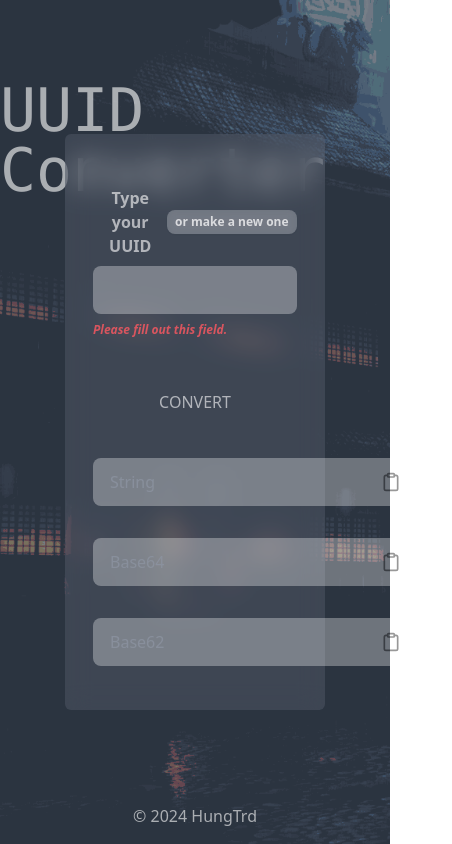
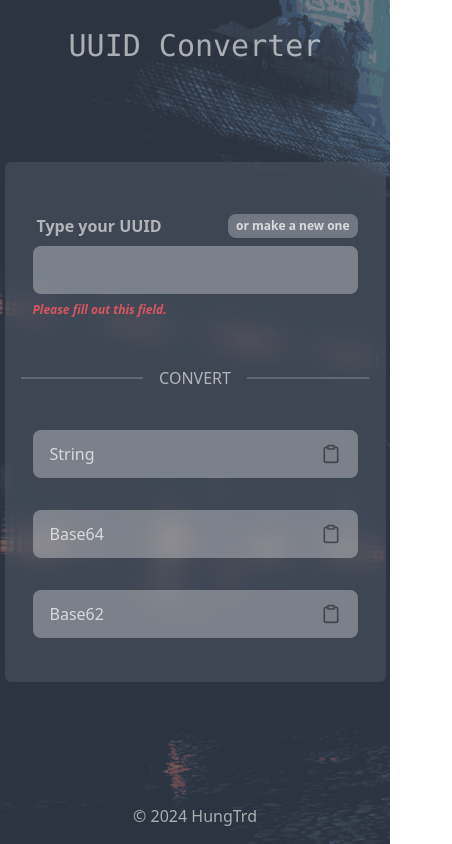
Before and after one commit to hungtrd/uuidconv, a plain HTML site: page index.html in a window 390 px wide. Shown: the whole page, 452 px wide, since content can reach past the window. Drawn offline with nearby package versions, Linux system fonts and the light colour scheme; no server answers.

Commit message:
fix responsive

```diff
--- a/index.html
+++ b/index.html
@@ -16,9 +16,9 @@
 <body>
   <div class="hero min-h-screen" style="background-image: url(./public/images/bg.png)">
     <div class="hero-overlay bg-opacity-60"></div>
-    <h1 class="font-mono text-6xl text-white opacity-60 mt-20 self-start">UUID Converter</h1>
+    <h1 class="font-mono sm:text-6xl text-3xl text-white opacity-60 sm:mt-20 mt-7 self-start ">UUID Converter</h1>
     <div
-      class="hero-content text-center text-neutral-content w-2/3 rounded-box bg-gray-500 rounded-md bg-clip-padding backdrop-filter backdrop-blur-md bg-opacity-30">
+      class="hero-content text-center text-neutral-content md:w-2/3 sm:w-3/4 rounded-box bg-gray-500 rounded-md bg-clip-padding backdrop-filter backdrop-blur-md bg-opacity-30">
       <div class="w-full">
         <div class="flex w-full flex-col md:flex-row">
           <div class="grid p-3 h-auto flex-grow card rounded-box place-items-center">
@@ -44,14 +44,14 @@
           </div>
 
           <div
-            class="divider divider-horizontal w-auto text-white opacity-60 after:bg-white after:opacity-30 before:bg-white before:opacity-30">
+            class="divider md:divider-horizontal w-auto text-white opacity-60 after:bg-white after:opacity-30 before:bg-white before:opacity-30">
             CONVERT
           </div>
 
           <div class="grid p-3 h-auto flex-grow card rounded-box place-items-center">
             <label class="input w-full flex items-center gap-2 m-4 hover:!cursor-default opacity-80 bg-opacity-40">
-              <input type="text" id="stringUUID" class="grow text-white hover:!cursor-default" placeholder="String"
-                readonly />
+              <input type="text" id="stringUUID" class="grow text-white placeholder-white hover:!cursor-default"
+                placeholder="String" readonly />
               <div class="tooltip tooltip-primary tooltip-right" data-tip="copy">
                 <svg xmlns="http://www.w3.org/2000/svg"
                   class="w-5 h-5 opacity-50 text-white hover:opacity-90 hover:cursor-pointer hover:fill-white"
@@ -63,8 +63,8 @@
               </div>
             </label>
             <label class="input w-full flex items-center gap-2 m-4 hover:!cursor-default opacity-80 bg-opacity-40">
-              <input type="text" id="base64UUID" class="grow text-white hover:!cursor-default" placeholder="Base64"
-                readonly />
+              <input type="text" id="base64UUID" class="grow text-white placeholder-white hover:!cursor-default"
+                placeholder="Base64" readonly />
               <div class="tooltip tooltip-primary tooltip-right" data-tip="copy">
                 <svg xmlns="http://www.w3.org/2000/svg"
                   class="w-5 h-5 opacity-50 text-white hover:opacity-90 hover:cursor-pointer hover:fill-white"
@@ -76,8 +76,8 @@
               </div>
             </label>
             <label class="input w-full flex items-center gap-2 m-4 hover:!cursor-default opacity-80 bg-opacity-40">
-              <input type="text" id="base62UUID" class="grow text-white hover:!cursor-default" placeholder="Base62"
-                readonly />
+              <input type="text" id="base62UUID" class="grow text-white placeholder-white hover:!cursor-default"
+                placeholder="Base62" readonly />
               <div class="tooltip tooltip-primary tooltip-right" data-tip="copy">
                 <svg xmlns="http://www.w3.org/2000/svg"
                   class="w-5 h-5 opacity-50 text-white hover:opacity-90 hover:cursor-pointer hover:fill-white"
```
